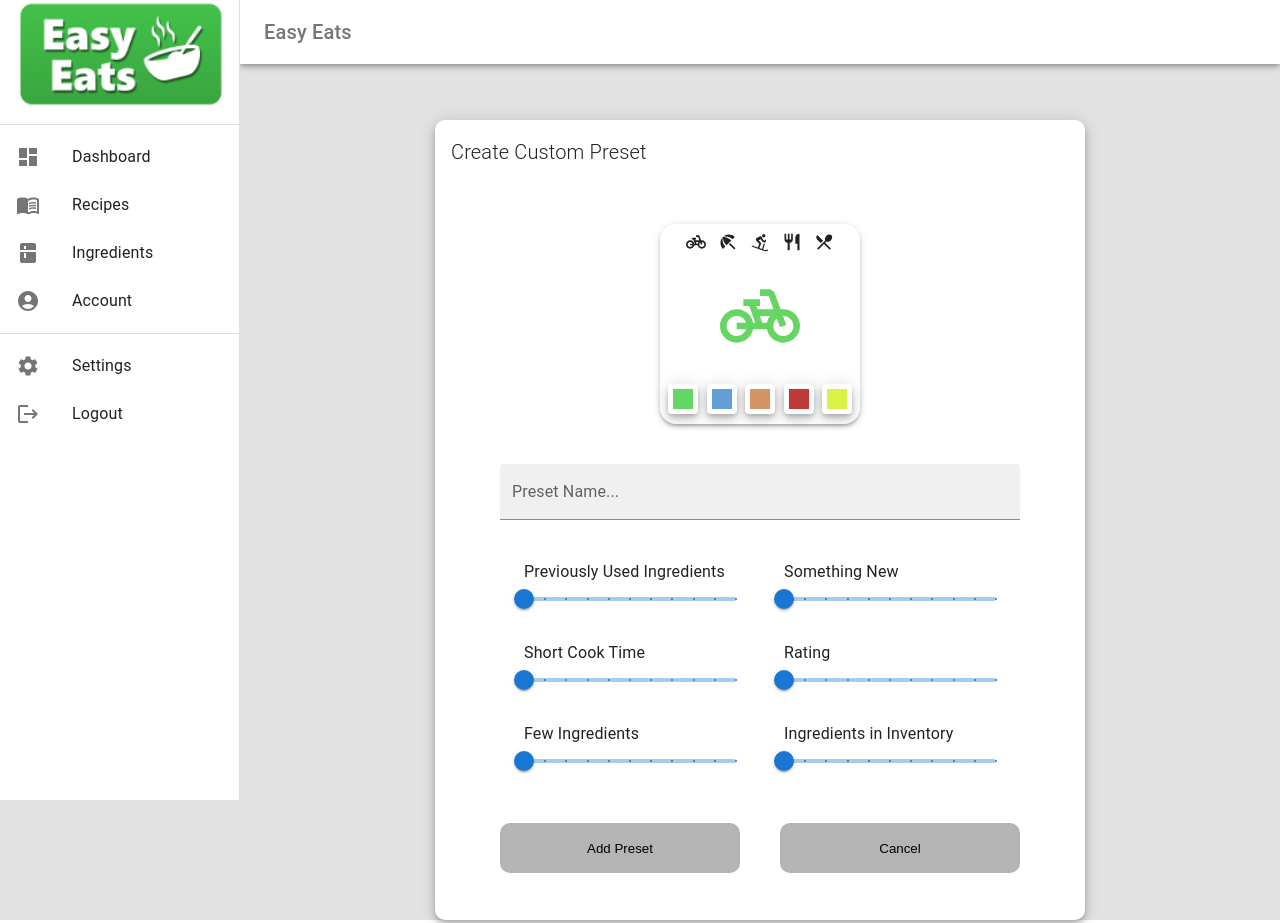
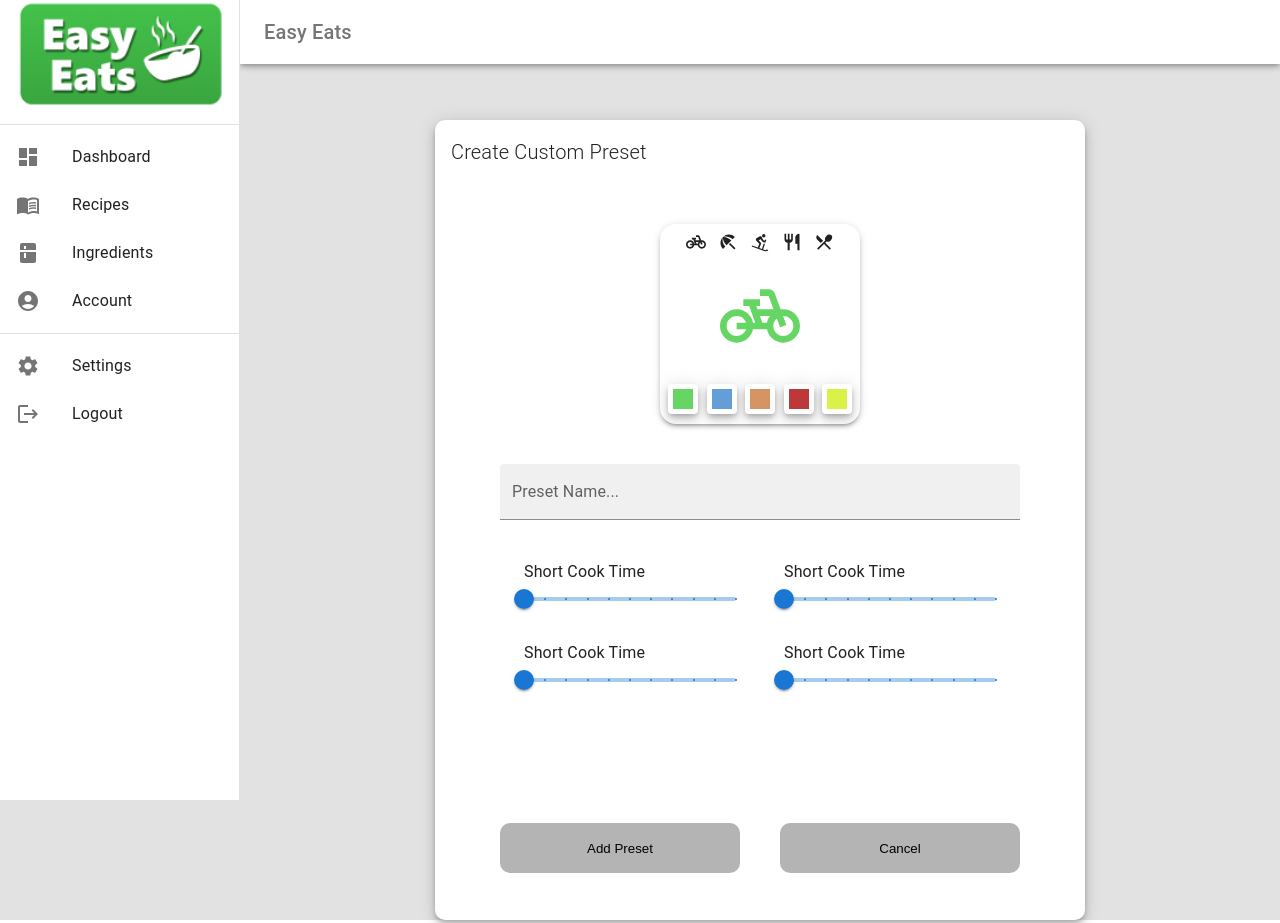
Before and after one commit to JakobPaulsson/EasyEats, a React (Create React App) app in the folder app/: page /account in a window 1280 px wide. Built offline with nearby package versions, Linux system fonts and the light colour scheme.

Commit message:
Add functionality for adding custom preset

```diff
--- a/app/src/components/CustomPreset/CustomPreset.tsx
+++ b/app/src/components/CustomPreset/CustomPreset.tsx
@@ -1,25 +1,52 @@
 import React from "react";
 import "./CustomPreset.css";
 import PresetIcon from "../../components/PresetIcon/PresetIcon";
-
+import { addPreset } from "../../services/PresetService";
 import { Container, TextField, Slider, Typography, Paper } from "@mui/material";
 import PaperHeader from "../../components/PaperHeader/PaperHeader";
-
-
-interface SliderComponentProps {
-  label: string;
-}
-
-function SliderComponent({ label }: SliderComponentProps) {
-  return (
-    <Container>
-      <Typography>{label}</Typography>
-      <Slider step={0.1} min={0} max={1} marks valueLabelDisplay="auto" />
-    </Container>
-  );
-}
+import OkDialog from "../../components/OkDialog/OkDialog";
 
 function CustomPreset() {
+  const [icon, setIcon] = React.useState("PedalBikeIcon");
+  const [color, setColor] = React.useState("#65D663");
+  const [open, setOpen] = React.useState<boolean>(false);
+  const [popupText, setPopupText] = React.useState<string>("");
+  const [popupTitle, setPopupTitle] = React.useState<string>("");
+  const [presetName, setPresetName] = React.useState<string>("");
+  const [ratingSlider, setRatingSlider] = React.useState<number>(0.0);
+  const [cookTimeSlider, setCookTimeSlider] = React.useState<number>(0.0);
+  const [ingredientsInInventorySlider, setIngredientsInInventorySlider] =
+    React.useState<number>(0.0);
+  const [fewIngredientsSlider, setFewIngredientsSlider] =
+    React.useState<number>(0.0);
+
+  const addNewPreset = () => {
+    addPreset(
+      1,
+      presetName,
+      icon,
+      color,
+      ratingSlider,
+      cookTimeSlider,
+      ingredientsInInventorySlider,
+      fewIngredientsSlider,
+    ).then((data) => {
+      if (data?.data?.error?.code == "SQLITE_CONSTRAINT") {
+        setOpen(true);
+        setPopupTitle("Error");
+        setPopupText("Preset already exists with that name.");
+      } else if (data?.data?.error || data === undefined) {
+        setOpen(true);
+        setPopupTitle("Error");
+        setPopupText("Unknown error.");
+      } else {
+        setOpen(true);
+        setPopupTitle("Success");
+        setPopupText("Preset added.");
+      }
+    });
+  };
+
   return (
     <div className="outerContainer">
       <Paper
@@ -33,23 +60,81 @@ function CustomPreset() {
       >
         <PaperHeader title="Create Custom Preset" />
         <div className="customPresetContainer">
-          <PresetIcon />
+          <PresetIcon setIconParent={setIcon} setColorParent={setColor} />
           <TextField
             sx={{ width: "80%", borderRadius: "50px" }}
             id="outlined-basic"
             label="Preset Name..."
+            value={presetName}
+            onChange={(event: React.ChangeEvent<HTMLInputElement>) => {
+              setPresetName(event.target.value);
+            }}
             variant="filled"
           />
           <div className="sliderGridContainer">
-            <SliderComponent label={"Previously Used Ingredients"} />
-            <SliderComponent label={"Something New"} />
-            <SliderComponent label={"Short Cook Time"} />
-            <SliderComponent label={"Rating"} />
-            <SliderComponent label={"Few Ingredients"} />
-            <SliderComponent label={"Ingredients in Inventory"} />
+            <Container>
+              <Typography>{"Short Cook Time"}</Typography>
+              <Slider
+                step={0.1}
+                min={0}
+                max={1}
+                marks
+                value={cookTimeSlider}
+                onChange={(e) => setCookTimeSlider((e.target as any).value)}
+                valueLabelDisplay="auto"
+              />
+            </Container>
+            <Container>
+              <Typography>{"Short Cook Time"}</Typography>
+              <Slider
+                step={0.1}
+                min={0}
+                max={1}
+                marks
+                value={ratingSlider}
+                onChange={(e) => setRatingSlider((e.target as any).value)}
+                valueLabelDisplay="auto"
+              />
+            </Container>
+            <Container>
+              <Typography>{"Short Cook Time"}</Typography>
+              <Slider
+                step={0.1}
+                min={0}
+                max={1}
+                marks
+                value={fewIngredientsSlider}
+                onChange={(e) =>
+                  setFewIngredientsSlider((e.target as any).value)
+                }
+                valueLabelDisplay="auto"
+              />
+            </Container>
+            <Container>
+              <Typography>{"Short Cook Time"}</Typography>
+              <Slider
+                step={0.1}
+                min={0}
+                max={1}
+                marks
+                value={ingredientsInInventorySlider}
+                onChange={(e) =>
+                  setIngredientsInInventorySlider((e.target as any).value)
+                }
+                valueLabelDisplay="auto"
+              />
+            </Container>
           </div>
+          <OkDialog
+            open={open}
+            setOpen={setOpen}
+            title={popupTitle}
+            message={popupText}
+          />
           <div className="buttonContainer">
-            <button className="button">Add Preset</button>
+            <button onClick={addNewPreset} className="button">
+              Add Preset
+            </button>
             <button className="button">Cancel</button>
           </div>
         </div>
--- a/app/src/components/PresetIcon/PresetIcon.tsx
+++ b/app/src/components/PresetIcon/PresetIcon.tsx
@@ -7,7 +7,12 @@ import RestaurantMenuIcon from "@mui/icons-material/RestaurantMenu";
 
 import { Paper, Box, Container } from "@mui/material";
 
-const PresetIcon = () => {
+interface PresetIconProps {
+  setIconParent: (icon: string) => void;
+  setColorParent: (color: string) => void;
+}
+
+const PresetIcon = ({ setIconParent, setColorParent }: PresetIconProps) => {
   const [icon, setIcon] = useState("PedalBikeIcon");
   const [color, setColor] = useState("#65D663");
 
@@ -32,7 +37,10 @@ const PresetIcon = () => {
     return (
       <Paper
         elevation={6}
-        onClick={() => setColor(color)}
+        onClick={() => {
+          setColor(color);
+          setColorParent(color);
+        }}
         sx={{
           width: 30,
           height: 30,
@@ -80,23 +88,38 @@ const PresetIcon = () => {
           >
             <PedalBikeIcon
               sx={{ fontSize: 20, cursor: "pointer" }}
-              onClick={() => setIcon("PedalBikeIcon")}
+              onClick={() => {
+                setIcon("PedalBikeIcon");
+                setIconParent("PedalBikeIcon");
+              }}
             />
             <BeachAccessIcon
               sx={{ fontSize: 20, cursor: "pointer" }}
-              onClick={() => setIcon("BeachAccessIcon")}
+              onClick={() => {
+                setIcon("BeachAccessIcon");
+                setIconParent("BeachAccessIcon");
+              }}
             />
             <DownhillSkiingIcon
               sx={{ fontSize: 20, cursor: "pointer" }}
-              onClick={() => setIcon("DownhillSkiingIcon")}
+              onClick={() => {
+                setIcon("DownhillSkiingIcon");
+                setIconParent("DownhillSkiingIcon");
+              }}
             />
             <RestaurantIcon
               sx={{ fontSize: 20, cursor: "pointer" }}
-              onClick={() => setIcon("RestaurantIcon")}
+              onClick={() => {
+                setIcon("RestaurantIcon");
+                setIconParent("RestaurantIcon");
+              }}
             />
             <RestaurantMenuIcon
               sx={{ fontSize: 20, cursor: "pointer" }}
-              onClick={() => setIcon("RestaurantMenuIcon")}
+              onClick={() => {
+                setIcon("RestaurantMenuIcon");
+                setIconParent("RestaurantMenuIcon");
+              }}
             />
           </Box>
           <Box
--- /dev/null
+++ b/app/src/services/PresetService.ts
@@ -0,0 +1,26 @@
+import axios from "axios";
+
+export const addPreset = async (
+  userID: number,
+  name: string,
+  icon: string,
+  color: string,
+  ratingMetric: number,
+  cookingTimeMetric: number,
+  commonIngredientsMetric: number,
+  numberOfIngredientsMetric: number,
+) => {
+  try {
+    const response = await axios.post(
+      `http://localhost:8080/preset?userID=${userID}&name=${name}&icon=${icon}&color=${color.replace(
+        "#",
+        "",
+      )}&ratingMetric=${ratingMetric}&cookingTimeMetric=${cookingTimeMetric}&commonIngredientsMetric=${commonIngredientsMetric}&numberOfIngredientsMetric=${numberOfIngredientsMetric}`,
+    );
+    if (response && response.data) {
+      return response;
+    }
+  } catch (error) {
+    console.error("Failed to fetch add preset", error);
+  }
+};
```
